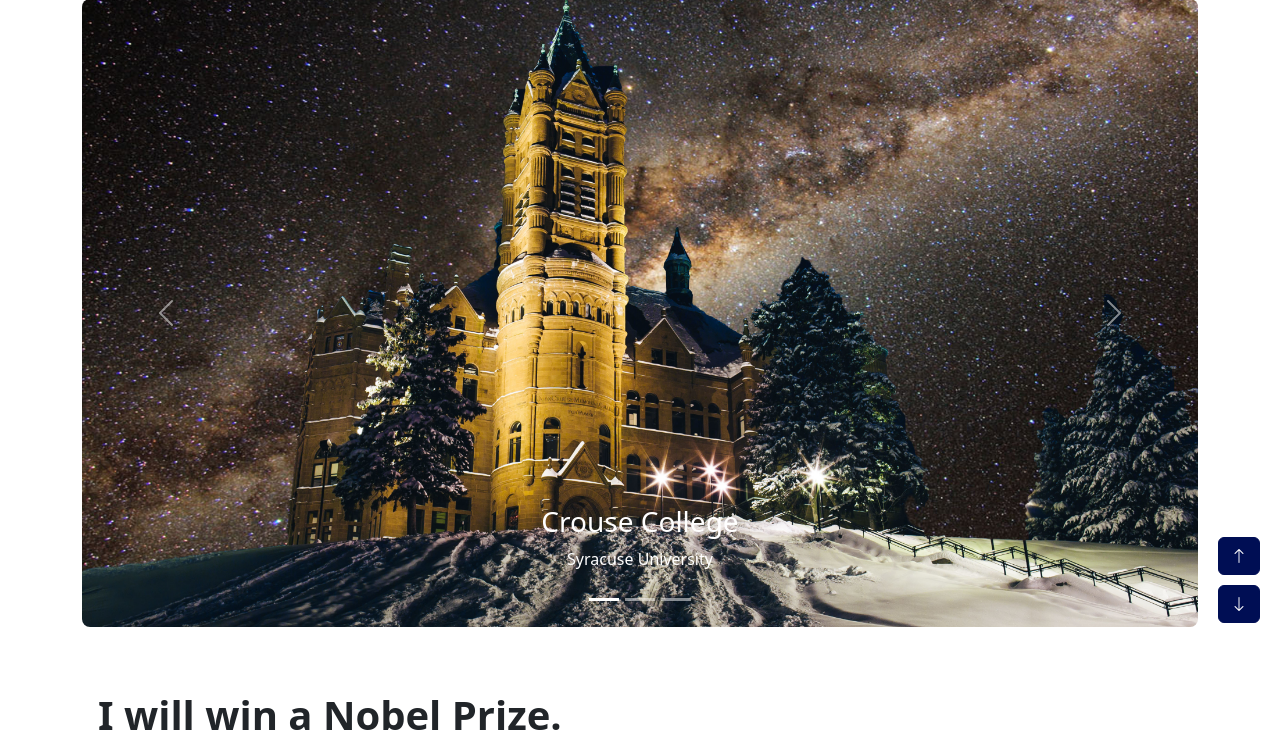
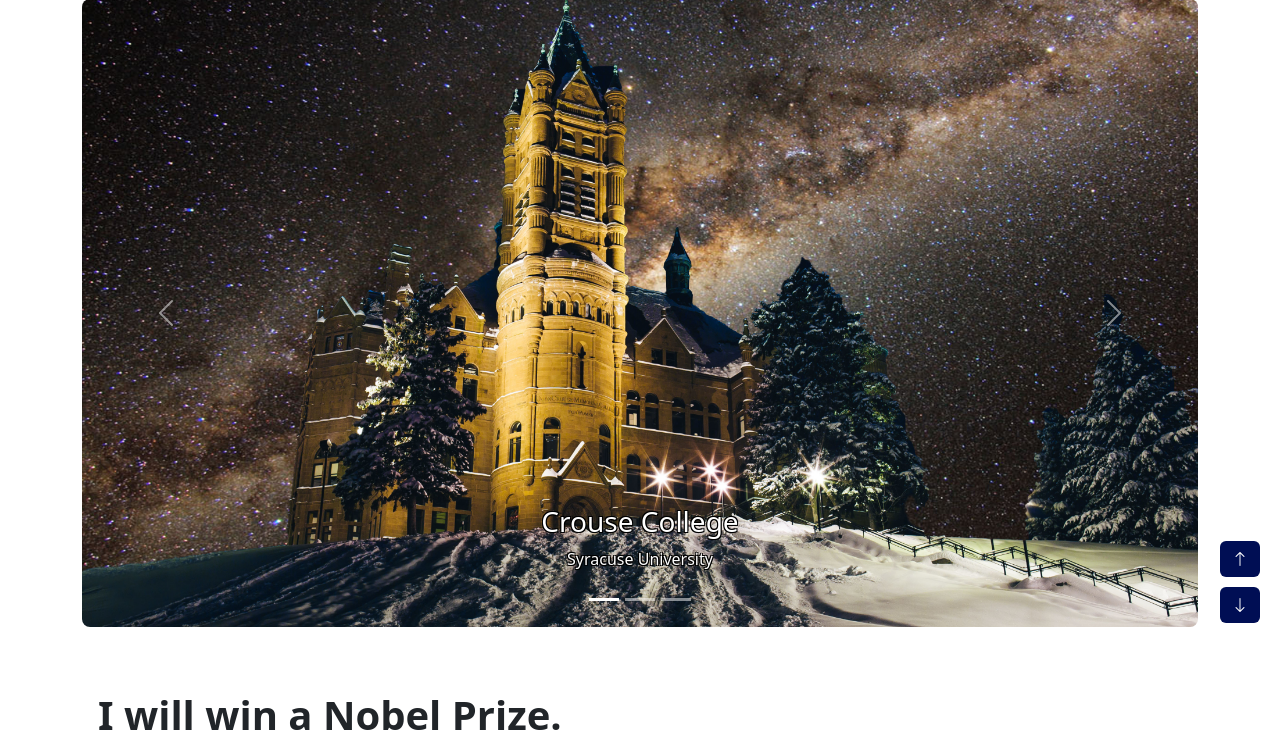
Before and after one commit to saewootuigim/edklab, a Django app: page / in a window 1280 px wide. Shown: the part 157-898 px from the top of the page. Run offline with Django 5.2, Linux system fonts and the light colour scheme; some libraries are stand-ins or nearby versions.

Commit message:
added outline to text in carousel

```diff
--- a/main/templates/main/main_page.html
+++ b/main/templates/main/main_page.html
@@ -2,6 +2,17 @@
 {% block title %}Home{% endblock %}
 
 {% block extra_head %}
+<style>
+    /* Black outline for text in carousel for readability */
+    .carousel-caption h3,
+    .carousel-caption p {
+        text-shadow:
+        -1px -1px 0 #000,
+        1px -1px 0 #000,
+        -1px  1px 0 #000,
+        1px  1px 0 #000;
+    }
+</style>
 {% endblock %}
 
 {% block content %}
--- a/templates/base.html
+++ b/templates/base.html
@@ -10,7 +10,6 @@
     <!-- Bootstrap Icons CSS -->
     <link href="https://cdn.jsdelivr.net/npm/bootstrap-icons/font/bootstrap-icons.css" rel="stylesheet">
     <script src="https://cdn.jsdelivr.net/npm/bootstrap@5.3.3/dist/js/bootstrap.bundle.min.js" integrity="sha384-YvpcrYf0tY3lHB60NNkmXc5s9fDVZLESaAA55NDzOxhy9GkcIdslK1eN7N6jIeHz" crossorigin="anonymous"></script>
-    {% block extra_head %}{% endblock %}
     <style>
         /* Override Bootstrap primary color */
         :root {
@@ -28,10 +27,6 @@
             background-color: var(--primary-color);
             border-color: var(--primary-color);
         }
-        .btn-primary:hover {
-            text-decoration: none; /* Remove underline on hover */
-            background-color: var(--primary-alpha-color); /* Slightly lighter color on hover */
-        }
         .btn-secondary {
             background-color: var(--secondary-color);
             border-color: var(--secondary-color);
@@ -40,10 +35,9 @@
             text-decoration: none; /* Remove underline on hover */
             background-color: var(--secondary-alpha-color); /* Slightly lighter color on hover */
         }
-        /* .btn-primary:hover, */
+        .btn-primary:hover,
         .btn-primary:focus,
         .btn-primary:active,
-        .btn-primary.active,
         .btn-primary:active:focus {
             background-color: var(--primary-color);
             border-color: var(--primary-color);
@@ -52,10 +46,10 @@
             background-color: var(--custom-primary-color, #FFFFFF); /* Default to Bootstrap primary color */
             color: #000000;
         }
-        .nav-pills .nav-link:hover {
-            text-decoration: none; /* Remove underline on hover */
-            background-color: var(--primary-alpha-color); /* Slightly lighter color on hover */
-        }
+        /* .nav-pills .nav-link:hover {
+            text-decoration: none;
+            background-color: var(--primary-alpha-color);
+        } */
         .nav-pills .nav-link.active {
             background-color: var(--primary-color); /* Custom active background color */
             color: #FFFFFF;
@@ -74,6 +68,7 @@
             gap: 10px;
         }
     </style>
+    {% block extra_head %}{% endblock %}
 </head>
 <body>
     {% load static %}
@@ -151,10 +146,10 @@
 
     <!-- Floating Buttons -->
     <div class="floating-buttons">
-        <button id="scrollToTop" class="btn btn-secondary">
+        <button id="scrollToTop" class="btn btn-secondary" style="border: none">
             <i class="bi bi-arrow-up"></i>
         </button>
-        <button id="scrollToBottom" class="btn btn-secondary">
+        <button id="scrollToBottom" class="btn btn-secondary" style="border: none">
             <i class="bi bi-arrow-down"></i>
         </button>
     </div>
```
